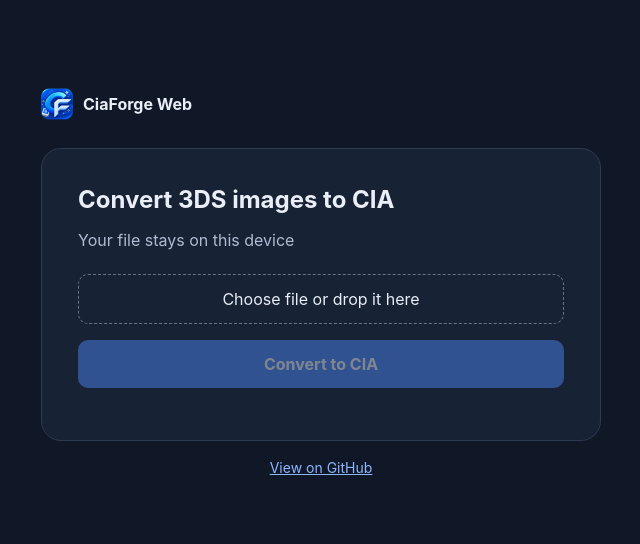
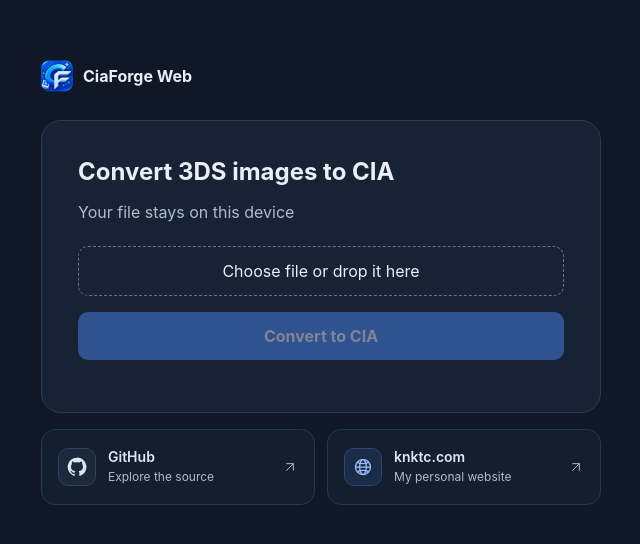
Before and after one commit to knktc/ciaforge-web, a website built with Vite: page index.html in a window 1280 px wide. Shown: the part 118-662 px from the top of the page, without its empty margins (319-959 px from the left). Built offline with nearby package versions, Linux system fonts and the light colour scheme.

Commit message:
feat: add styled GitHub and personal website links

```diff
--- a/index.html
+++ b/index.html
@@ -1,3 +1,22 @@
 <!doctype html>
 <html lang="en" style="background:#101827"><head><meta charset="UTF-8" /><meta name="viewport" content="width=device-width, initial-scale=1.0" /><meta name="theme-color" content="#101827" /><style>html,body{margin:0;background:#101827}</style><link rel="stylesheet" href="/src/styles.css" /><title>CiaForge Web</title></head>
-<body><main class="web-app"><header><img src="/icon.webp" width="32" height="32" style="width:32px;height:32px;visibility:hidden" onload="this.style.visibility='visible'" alt="" /><span>CiaForge Web</span></header><section><h1>Convert 3DS images to CIA</h1><p>Your file stays on this device</p><p id="unsupported" class="unsupported" hidden>This browser cannot save converted files locally. <a href="https://github.com/knktc/CiaForge/releases">Download the desktop app</a></p><label class="picker"><input id="file" type="file" accept=".cci,.3ds" />Choose file or drop it here</label><div id="preview" hidden><canvas id="icon" width="48" height="48"></canvas><div><strong id="title"></strong><small id="publisher"></small></div></div><p id="selected"></p><button id="action" disabled>Convert to CIA</button><progress id="progress" max="100" value="0" hidden></progress><p id="status" aria-live="polite"></p></section><footer><a href="https://github.com/knktc/ciaforge-web">View on GitHub</a></footer></main><script type="module" src="/src/main.ts"></script></body></html>
+<body><main class="web-app"><header><img src="/icon.webp" width="32" height="32" style="width:32px;height:32px;visibility:hidden" onload="this.style.visibility='visible'" alt="" /><span>CiaForge Web</span></header><section><h1>Convert 3DS images to CIA</h1><p>Your file stays on this device</p><p id="unsupported" class="unsupported" hidden>This browser cannot save converted files locally. <a href="https://github.com/knktc/CiaForge/releases">Download the desktop app</a></p><label class="picker"><input id="file" type="file" accept=".cci,.3ds" />Choose file or drop it here</label><div id="preview" hidden><canvas id="icon" width="48" height="48"></canvas><div><strong id="title"></strong><small id="publisher"></small></div></div><p id="selected"></p><button id="action" disabled>Convert to CIA</button><progress id="progress" max="100" value="0" hidden></progress><p id="status" aria-live="polite"></p></section><footer>
+  <nav class="project-links" aria-label="Project and author">
+    <a class="project-link" href="https://github.com/knktc/ciaforge-web" target="_blank" rel="noopener noreferrer">
+      <span class="link-icon">
+        <svg viewBox="0 0 24 24" fill="currentColor" aria-hidden="true"><path d="M12 .75a11.25 11.25 0 0 0-3.558 21.924c.563.103.768-.244.768-.542 0-.267-.01-.974-.015-1.912-3.13.68-3.791-1.508-3.791-1.508-.512-1.3-1.25-1.646-1.25-1.646-1.022-.699.078-.685.078-.685 1.13.08 1.725 1.16 1.725 1.16 1.005 1.722 2.637 1.225 3.279.937.102-.729.393-1.225.715-1.507-2.498-.284-5.124-1.249-5.124-5.56 0-1.228.44-2.232 1.16-3.019-.116-.284-.503-1.428.11-2.977 0 0 .945-.302 3.094 1.153a10.78 10.78 0 0 1 5.625 0c2.148-1.455 3.092-1.153 3.092-1.153.614 1.549.227 2.693.111 2.977.722.787 1.158 1.791 1.158 3.018 0 4.323-2.63 5.273-5.136 5.552.404.35.765 1.04.765 2.096 0 1.513-.014 2.733-.014 3.104 0 .3.203.65.774.54A11.25 11.25 0 0 0 12 .75Z"/></svg>
+      </span>
+      <span class="link-copy"><strong>GitHub</strong><span>Explore the source</span></span>
+      <svg class="link-arrow" viewBox="0 0 24 24" fill="none" stroke="currentColor" stroke-width="1.5" stroke-linecap="round" stroke-linejoin="round" aria-hidden="true"><path d="M7 17 17 7M7 7h10v10"/></svg>
+      <span class="visually-hidden">(opens in a new tab)</span>
+    </a>
+    <a class="project-link" href="https://knktc.com" target="_blank" rel="noopener noreferrer">
+      <span class="link-icon link-icon-website">
+        <svg viewBox="0 0 24 24" fill="none" stroke="currentColor" stroke-width="1.5" aria-hidden="true"><circle cx="12" cy="12" r="9"/><ellipse cx="12" cy="12" rx="4" ry="9"/><path d="M3 12h18M5 6.5a17 17 0 0 0 14 0M5 17.5a17 17 0 0 1 14 0"/></svg>
+      </span>
+      <span class="link-copy"><strong>knktc.com</strong><span>My personal website</span></span>
+      <svg class="link-arrow" viewBox="0 0 24 24" fill="none" stroke="currentColor" stroke-width="1.5" stroke-linecap="round" stroke-linejoin="round" aria-hidden="true"><path d="M7 17 17 7M7 7h10v10"/></svg>
+      <span class="visually-hidden">(opens in a new tab)</span>
+    </a>
+  </nav>
+</footer></main><script type="module" src="/src/main.ts"></script></body></html>
--- a/src/styles.css
+++ b/src/styles.css
@@ -2,5 +2,26 @@
 #preview { display:flex; gap:14px; align-items:center; margin:18px 0; } #icon { width:64px; height:64px; image-rendering:pixelated; border-radius:12px; background:#0c1220; } #preview small { display:block; color:#aebbd0; margin-top:4px; }
 #preview[hidden] { display:none; }
 .picker.is-dragover { border-color:#8eb6ff; background:#203859; box-shadow:0 0 0 2px #4f8cff; }
-.unsupported { margin:18px 0; padding:12px; border:1px solid #8c6730; border-radius:10px; color:#f0cf91; background:#33291b; } a { color:#8eb6ff; } footer { margin-top:18px; text-align:center; font-size:14px; }
+.unsupported { margin:18px 0; padding:12px; border:1px solid #8c6730; border-radius:10px; color:#f0cf91; background:#33291b; } a { color:#8eb6ff; } footer { margin-top:16px; font-size:14px; }
+.project-links { display:grid; grid-template-columns:repeat(2, minmax(0, 1fr)); gap:12px; }
+.project-link { display:flex; align-items:center; gap:12px; min-height:76px; box-sizing:border-box; padding:16px; border:1px solid #29374d; border-radius:14px; background:#131e2f; color:#dce6f5; text-decoration:none; }
+.link-icon { display:grid; place-items:center; flex-shrink:0; width:36px; height:36px; border:1px solid #344259; border-radius:10px; background:#1b293d; color:#dce6f5; }
+.link-icon svg { width:20px; height:20px; }
+.link-icon-website { color:#9dbfff; background:#1a2c47; border-color:#30486b; }
+.link-copy { display:grid; gap:4px; min-width:0; }
+.link-copy strong { font-size:14px; font-weight:600; }
+.link-copy > span { color:#aebbd0; font-size:12px; line-height:1.4; }
+.link-arrow { flex-shrink:0; width:16px; height:16px; margin-left:auto; color:#aebbd0; }
+.project-link:focus-visible { outline:2px solid #8eb6ff; outline-offset:4px; }
+@media (hover: hover) {
+  .project-link:hover { border-color:#5677a6; background:#1a2940; }
+  .project-link:hover .link-arrow { color:#a9c9ff; }
+}
+.visually-hidden { position:absolute; width:1px; height:1px; padding:0; margin:-1px; overflow:hidden; clip-path:inset(50%); white-space:nowrap; border:0; }
+@media (max-width: 480px) {
+  body { padding-block:32px; }
+  section { padding:24px; }
+  .project-links { grid-template-columns:1fr; gap:10px; }
+  .project-link { min-height:72px; }
+}
 #status[data-state="success"] { display:grid; gap:3px; margin:18px 0 0; padding:14px 16px 14px 46px; border:1px solid #2d9d68; border-radius:12px; color:#b9f4d2; background:#163a2b; position:relative; } #status[data-state="success"]::before { content:"✓"; position:absolute; left:16px; top:13px; display:grid; place-items:center; width:20px; height:20px; border-radius:50%; color:#0c2a1d; background:#74e0a4; font-weight:800; } #status[data-state="success"] strong { color:#effff5; } #status[data-state="success"] span { font-size:14px; }
```
